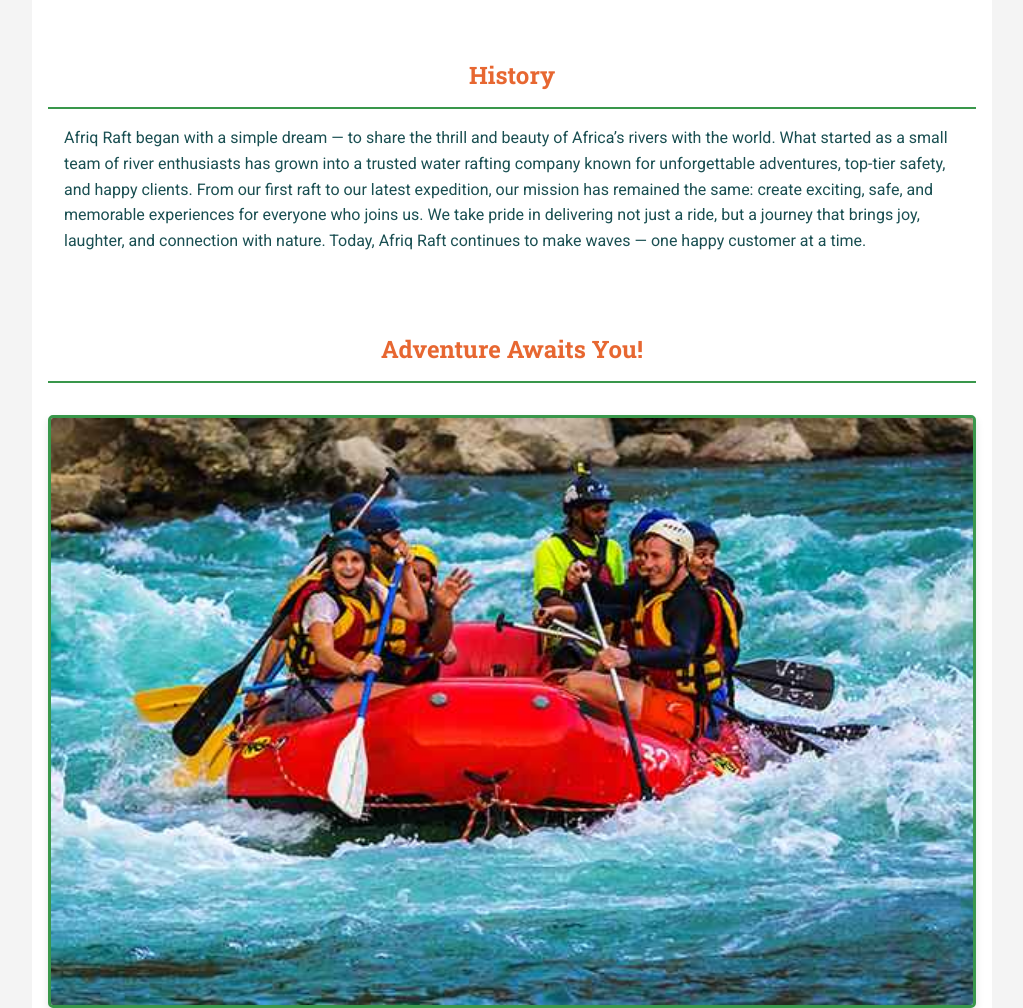
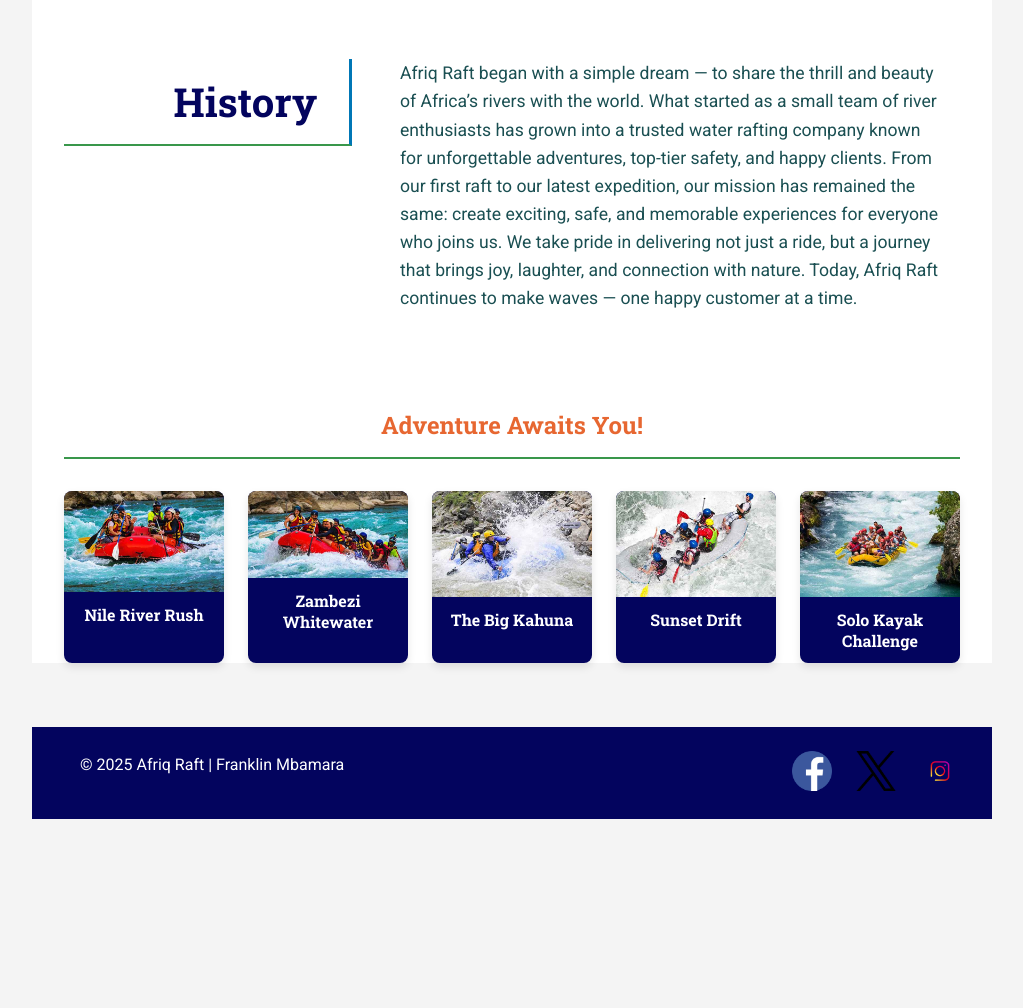
Before and after one commit to fmbamara/wdd130, a plain HTML site: page wwr/about.html in a window 1280 px wide. Shown: the part 880-1888 px from the top of the page, without its empty margins (128-1151 px from the left). After the commit the page ends 1699 px from the top, so only its background shows below. Drawn offline with Linux system fonts and the light colour scheme.

Commit message:
enhance adventures section with new images and captions; update header layout and footer styles for improved aesthetics

```diff
--- a/wwr/about.html
+++ b/wwr/about.html
@@ -59,15 +59,31 @@ From our first raft to our latest expedition, our mission has remained the same:
 Today, Afriq Raft continues to make waves — one happy customer at a time.
             </p>
         </section>
-
-        <section class="adventures">
-            <h2>Adventure Awaits You!</h2>
+<section class="adventures">
+    <h2>Adventure Awaits You!</h2>
+    <div class="adventure-images">
+        <figure>
             <img src="images/rafting17_600_6_11zon.jpg" alt="Rafters in a boat on a river">
+            <figcaption>Nile River Rush</figcaption>
+        </figure>
+        <figure>
             <img src="images/rafting18_600_7_11zon.jpg" alt="A team paddling hard in whitewater">
+            <figcaption>Zambezi Whitewater</figcaption>
+        </figure>
+        <figure>
             <img src="images/rafting29_600_8_11zon.jpg" alt="View from inside a raft looking down the river">
+            <figcaption>The Big Kahuna</figcaption>
+        </figure>
+        <figure>
             <img src="images/rafting42_600_9_11zon.jpg" alt="Group of people celebrating in a raft">
+            <figcaption>Sunset Drift</figcaption>
+        </figure>
+        <figure>
             <img src="images/rafting53_600_3_11zon.jpg" alt="A single kayaker navigating rapids">
-        </section>
+            <figcaption>Solo Kayak Challenge</figcaption>
+        </figure>
+    </div>
+</section>
     </main>
     <footer>
           <p>&copy; 2025 Afriq Raft | Franklin Mbamara </p>
--- a/wwr/styles/rafting.css
+++ b/wwr/styles/rafting.css
@@ -41,7 +41,7 @@ header, main, footer {
 /* Header Styles */
 header {
     display: grid;
-    grid-template-columns: 200px 1fr;
+    grid-template-columns: 220px 1fr;
     align-items: center;
     padding: 1rem;
     border-bottom: 3px solid var(--accent1-color);
@@ -50,21 +50,29 @@ header {
 header nav {
     display: flex;
     justify-content: flex-end;
-    gap: 1rem;
+    gap: 1em;
 }
 
 header nav a {
+    /* Typography */
+    font-family: 'Roboto', sans-serif;
+    font-weight: 700; /* Makes text bold */
+    font-size: 1.1em;
+    color: #03045e; /* Professional dark blue text */
     text-decoration: none;
-    color: var(--primary-color);
-    font-weight: bold;
+
+    /* Spacing & Style */
     padding: 0.5rem 1rem;
-    border-radius: 5px;
-    transition: background-color 0.3s, color 0.3s;
+    border-radius: 6px; /* Slightly rounded corners for the hover effect */
+
+    /* Animation */
+    transition: background-color 0.3s ease, color 0.3s ease;
 }
 
-header nav a:hover {
-    background-color: var(--accent1-color);
-    color: var(--accent2-color);
+
+nav a:hover {
+    background-color: #0077b6;
+    color: #ffffff;
 }
 
 /* Heading Styles */
@@ -135,97 +143,99 @@ p {
 
 /* History Section */
 .history {
-    padding: 2rem 1rem;
+    display: grid;
+    grid-template-columns: 1fr 2fr; /* Creates a 2-column layout */
+    align-items: start; /* Aligns items to the top of their grid area */
+    gap: 2rem; /* Space between the title and the paragraph */
+
+    /* Centering and spacing for the whole section */
+    max-width: 1000px;
+    margin: 4rem auto;
+    padding: 0 2rem;
+}
+
+.history h2 {
+    font-family: 'Roboto Slab', serif;
+    font-size: 2.5em;
+    color: #03045e;
+    text-align: right; /* Aligns "History" to the right, next to the paragraph */
+    padding-right: 2rem;
+    border-right: 3px solid #0077b6; /* Adds a vertical line separator */
+}
+
+.history p {
+    font-family: 'Roboto', sans-serif;
+    line-height: 1.6; /* Improves readability */
+    font-size: 1.1em;
 }
 
 /* Adventures Section */
+
+
 .adventures {
-    padding: 1rem;
+    text-align: center; /* Centers the h2 heading */
+    max-width: 1200px;
+    margin: 4rem auto;
+    padding: 0 2rem;
 }
 
-.adventures h2 {
-    margin-bottom: 2rem;
+.adventure-images {
+    display: grid;
+    grid-template-columns: repeat(5, 1fr); /* Creates 5 equal columns */
+    gap: 1.5rem; /* Sets the space between each image */
+    margin-top: 2rem;
 }
 
-.adventures div {
-    display: grid;
-    grid-template-columns: repeat(auto-fit, minmax(250px, 1fr));
-    gap: 1rem;
+.adventures figure {
+    margin: 0; /* Removes default figure margin */
+    box-shadow: 0 4px 8px rgba(0,0,0,0.1);
+    border-radius: 8px;
+    overflow: hidden; /* Ensures the image respects the border-radius */
+    background-color: #03045e; /* Dark blue background for the caption */
 }
 
 .adventures img {
-    width: 100%;
-    height: 100%;
-    object-fit: cover;
-    border: 3px solid var(--secondary-color);
-    border-radius: 5px;
-    box-shadow: 0 4px 8px rgba(0,0,0,0.1);
-    transition: transform 0.3s, box-shadow 0.3s;
+    width: 100%; /* Makes image fill the container width */
+    height: auto;
+    display: block; /* Removes any extra space below the image */
 }
 
-.adventures img:hover {
-    transform: scale(1.05);
-    box-shadow: 0 8px 16px rgba(0,0,0,0.2);
+.adventures figcaption {
+    padding: 0.75rem;
+    color: #ffffff;
+    font-family: 'Roboto Slab', serif;
+    font-weight: 700;
 }
 
 /* Footer Styles */
+
 footer {
     display: flex;
-    justify-content: space-between;
-    align-items: center;
-    padding: 1rem;
-    background-color: var(--primary-color);
-    color: var(--accent2-color);
-    border-top: 3px solid var(--accent1-color);
+    justify-content: space-between; /* Pushes children to opposite ends */
+    align-items: center;            /* Vertically centers the text and icons */
+
+    /* General Styling */
+    padding: 1.5rem 2rem;
+    background-color: #03045e; /* Matching dark blue from the theme */
+    color: #ffffff;
+    font-family: 'Roboto', sans-serif;
 }
 
-footer .socialmedia {
-    display: flex;
-    gap: 1rem;
+footer p {
+    margin: 0; /* Removes default paragraph margin */
 }
 
-footer .socialmedia a {
-    text-decoration: none;
+.socialmedia {
+    display: flex;
+    gap: 1.5rem; /* Creates space between the social media icons */
 }
 
-footer .socialmedia img {
+.socialmedia img {
     width: 40px;
-    transition: transform 0.3s;
+    height: auto;
+    transition: transform 0.3s ease;
 }
 
-footer .socialmedia img:hover {
-    transform: scale(1.2);
+.socialmedia img:hover {
+    transform: scale(1.2); /* Slightly enlarges icons on hover */
 }
-
-/* Media Query for Responsive Design */
-@media screen and (max-width: 768px) {
-    header {
-        grid-template-columns: 1fr;
-        justify-items: center;
-        gap: 1rem;
-    }
-
-    header nav {
-        justify-content: center;
-        flex-wrap: wrap;
-    }
-
-    .hero h1 {
-        font-size: 1.5rem;
-        padding: 0.5rem 1rem;
-    }
-
-    .hero article {
-        padding: 1rem;
-    }
-
-    .hero article img {
-        display: none; /* Hide the small image on mobile for more space */
-    }
-
-    footer {
-        flex-direction: column;
-        gap: 1rem;
-        text-align: center;
-    }
-}
```
